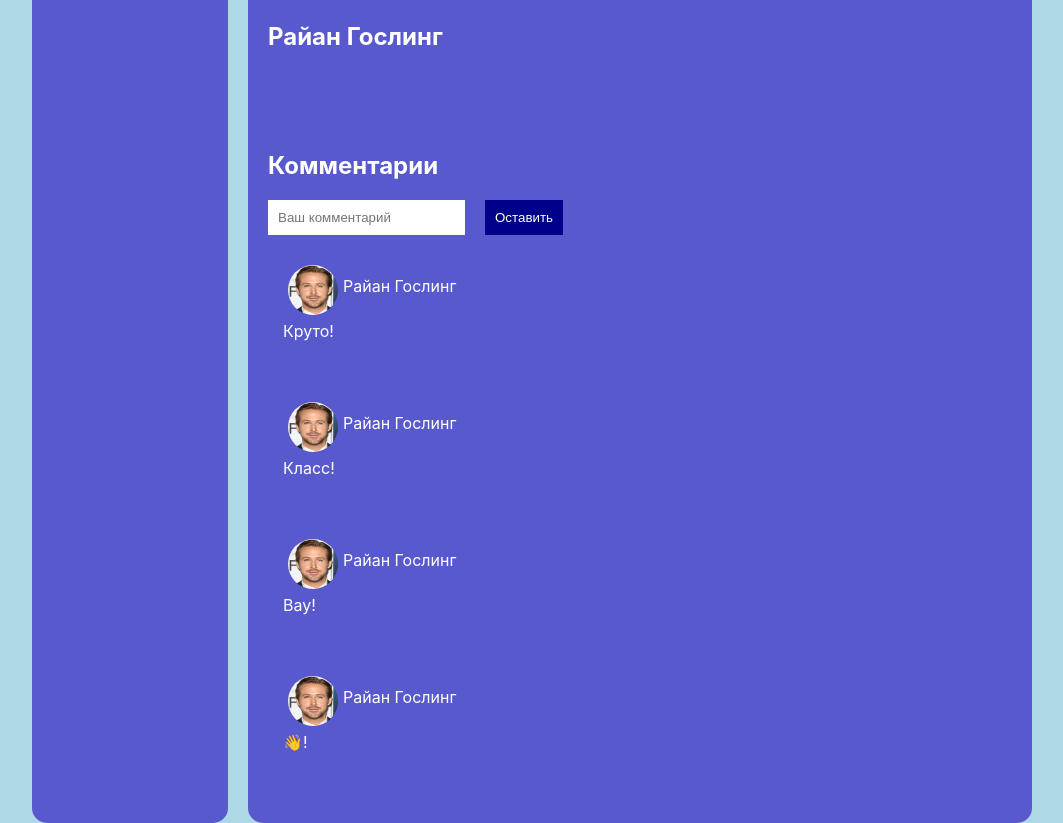
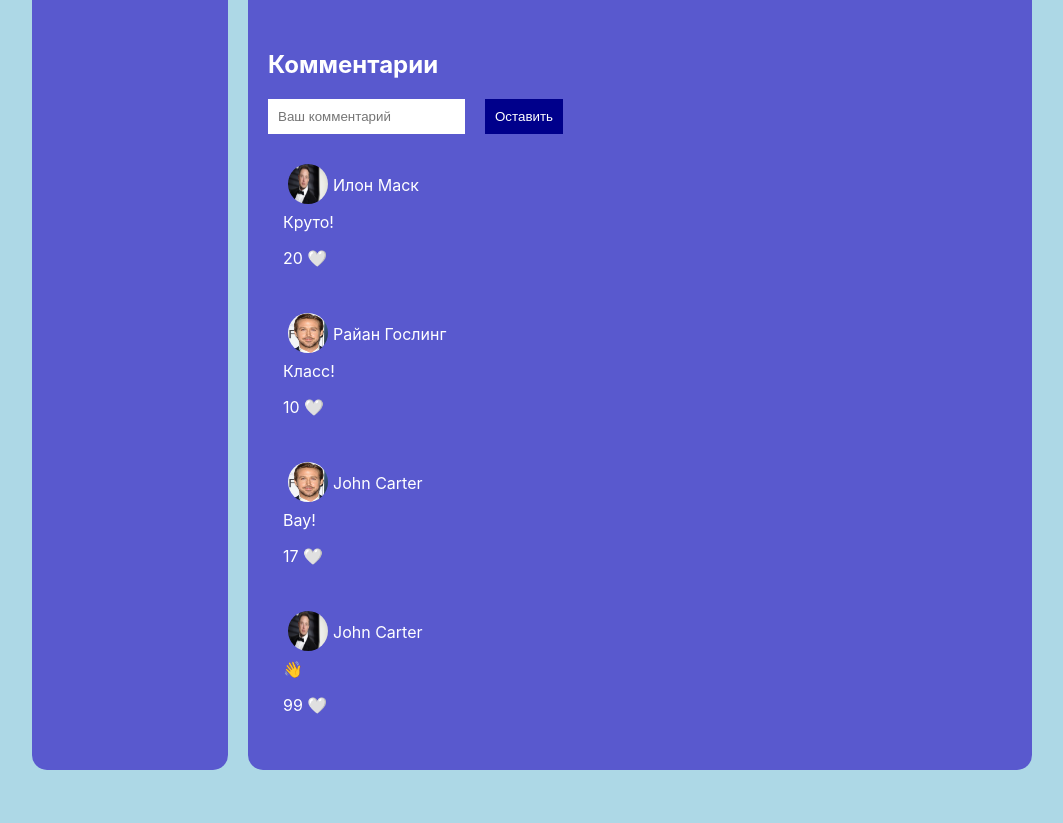
Before and after one commit to AlexB-cyber/webNetwork, a React (Create React App) app: page / in a window 1280 px wide. Shown: the part 508-1331 px from the top of the page, without its empty margins (108-1171 px from the left). After the commit the page ends 1278 px from the top, so only its background shows below. Built offline with nearby package versions, Linux system fonts and the light colour scheme.

Commit message:
version-6

```diff
--- a/src/App.js
+++ b/src/App.js
@@ -7,16 +7,16 @@ import Dialogs from './components/dialogs/dialogs.jsx';
 import Favorite from './components/favorite/favorite.jsx';
 import { BrowserRouter, Route, Switch } from 'react-router-dom/cjs/react-router-dom.min.js';
 
-function App() {
+function App(props) {
   return (
     <div className='wrapper'>
       <Header/>
       <Navbar/>
       <Switch>
-        <Route exact path="/" component={Profile}/>
-        <Route exact path="/profile" component={Profile}/>
-        <Route exact path="/dialogs" component={Dialogs}/>
-        <Route exact path="/favorite" component={Favorite}/>
+        <Route exact path="/" render={()=><Profile PostsData={props.state.PostsData}/>}/>
+        <Route exact path="/profile" render={()=><Profile PostsData={props.state.PostsData}/>}/>
+        <Route exact path="/dialogs" render={()=><Dialogs MessageItems={props.state.MessageItems} DialogNames={props.state.DialogNames}/>}/>
+        <Route exact path="/favorite" render={()=><Favorite FavoriteList={props.state.FavoriteList}/>}/>
       </Switch>
     </div>
   );
--- a/src/components/dialogs/dialogs.jsx
+++ b/src/components/dialogs/dialogs.jsx
@@ -4,26 +4,16 @@ import { NavLink } from "react-router-dom/cjs/react-router-dom.min";
 import Dialog from "./dialog/dialog";
 import Messages from "../messages/messages";
 
-let DialogNames = [
-  {name: "Alex", id: 1},
-  {name: "Elon", id: 2},
-  {name: "John", id: 3}
-]
-let MessageItems = [
-  {message: "Привет!", id: 1},
-  {message: "👋", id: 2},
-  {message: "Круто!", id: 3}
-]
 function Dialogs(props) {
   return (
     <div className="dialogs">
       <div className="dialogs-container">
-        {DialogNames.map((e) =>
+        {props.DialogNames.map((e) =>
           <Dialog name={e.name} id={e.id}/>
         )}
       </div>
       <div className="messages-container">
-        {MessageItems.map((e)=>
+        {props.MessageItems.map((e)=>
           <Messages message={e.message} id={e.id}/>
         )}
       </div>
--- a/src/components/favorite/favorite.jsx
+++ b/src/components/favorite/favorite.jsx
@@ -7,9 +7,9 @@ function Favorite(props) {
     <div className="favorite">
       <h2 className="favorite-h2">Favorite messages</h2>
       <div className="fav-mess">
-        <Favorites username={'Jennifer'} usertext="Cool" userid="4"/>
-        <Favorites username={"Helen"} usertext="OMG!" userid="5"/>
-        <Favorites username={"Margo"} usertext="🔥🔥" userid="6"/>
+        {props.FavoriteList.map((e)=>
+          <Favorites username={e.username} usertext={e.usertext} userid={e.userid}/>
+        )}
       </div>
     </div>
   );
--- a/src/components/favorite/favorites/favorites.css
+++ b/src/components/favorite/favorites/favorites.css
@@ -2,13 +2,16 @@
   margin: 20px 0 20px 20px;
   display: flex;
 }
+
 a {
   color: white;
   text-decoration: none;
 }
+
 .fav-text {
-  margin-left:20px;
+  margin-left: 20px;
 }
+
 .fav-name {
   margin-right: 20px;
 }
@@ -29,10 +32,6 @@ label {
 
 .like1 {
   display: none;
-}
-
-.like1 .like2 {
-  vertical-align: center;
 }
 
 input:checked~.like1 {
--- a/src/components/navbar/navbar.css
+++ b/src/components/navbar/navbar.css
@@ -2,12 +2,16 @@
   text-align: center;
 }
 .Navbar a {
-  border-radius: 15px;
+  /* border-radius: 15px; */
   padding: 10px;
   display: block;
   text-decoration: none;
   color: white;
 }
+.Navbar a:first-child {
+  border-top-left-radius: 15px;
+  border-top-right-radius: 15px;
+}
 .Navbar a:hover {
   background-color: rgb(11, 11, 78);
 }
--- a/src/components/profile/posts/post/post.css
+++ b/src/components/profile/posts/post/post.css
@@ -9,3 +9,7 @@
 .comm-text {
   margin-top: 1px;
 }
+.av-name img {
+  width: 40px;
+  height: 40px;
+}
--- a/src/components/profile/posts/post/post.jsx
+++ b/src/components/profile/posts/post/post.jsx
@@ -1,15 +1,19 @@
 import React from "react";
 import Avatar1 from "../../../../img/avatar1.jpg"
+import Avatar2 from "../../../../img/avatar2.jpg"
 import "./post.css"
 
 function Post(props) {
   return(
       <div className="post">
         <div className="av-name">
-          <img src={Avatar1}/>
-          <p>Райан Гослинг</p>
+          <img src={props.avatar}/>
+          <p> {props.name}</p>
         </div>
-        <p className="comm-text">{props.message}</p>
+        <div className="av-like">
+          <p className="comm-text">{props.message}</p>
+          <span>{props.likes} 🤍</span>
+        </div>
       </div>
   )
 }
--- a/src/components/profile/posts/posts.jsx
+++ b/src/components/profile/posts/posts.jsx
@@ -1,20 +1,18 @@
 import React from "react";
-import Avatar1 from "../../../img/avatar1.jpg"
 import Post from "./post/post.jsx"
 import "./posts.css"
 
-function Posts() {
-  return(
+function Posts(props) {
+  return (
     <div className="posts">
-        <h2>Комментарии</h2>
-        <div className="comm-ent">
-          <input type="text" placeholder="Ваш комментарий"/>
-          <button>Оставить</button>
-        </div>
-        <Post message="Круто!"/>
-        <Post message="Класс!"/>
-        <Post message="Вау!"/>
-        <Post message="👋!"/>
+      <h2>Комментарии</h2>
+      <div className="comm-ent">
+        <input type="text" placeholder="Ваш комментарий" />
+        <button className="button">Оставить</button>
+      </div>
+      {props.PostsData.map((e) =>
+        <Post name={e.name} message={e.message} id={e.id} likes={e.likes} avatar={e.avatar} />
+      )}
     </div>
   )
 }
--- a/src/components/profile/profile.css
+++ b/src/components/profile/profile.css
@@ -2,14 +2,14 @@
   display: block;
   padding: 20px;
   grid-template-columns: 3fr 9fr;
-  gap: 10px;
+  /* gap: 10px; */
 }
 .me img {
   border-radius: 5px;
-  width: 40%;
+  width: 30%;
 }
 .posts {
-  margin:20px;
+  margin: 10px 20px 20px 20px;
   padding: 20px;
   border-radius: 15px;
 }
--- a/src/components/profile/profile.jsx
+++ b/src/components/profile/profile.jsx
@@ -3,11 +3,11 @@ import ".//profile.css"
 import Posts from "./posts/posts.jsx"
 import ProfileInfo from "./profileInfo/profileInfo.jsx";
 
-function Profile() {
+function Profile(props) {
   return(
     <div>
       <ProfileInfo/>
-      <Posts/>
+      <Posts PostsData={props.PostsData}/>
     </div>
   )
 }
--- /dev/null
+++ b/src/data/state.js
@@ -0,0 +1,28 @@
+import Avatar1 from "./../img/avatar1.jpg"
+import Avatar2 from "./../img/avatar2.jpg"
+
+let state = {
+  PostsData : [
+    { name: "Илон Маск", message: "Круто!", id: 1, likes: 20, avatar: Avatar2 },
+    { name: "Райан Гослинг", message: "Класс!", id: 2, likes: 10, avatar: Avatar1 },
+    { name: "John Carter", message: "Вау!", id: 3, likes: 17, avatar: Avatar1 },
+    { name: "John Carter", message: "👋", id: 4, likes: 99, avatar: Avatar2 }
+  ],
+  DialogNames : [
+    {name: "Alex", id: 1},
+    {name: "Elon", id: 2},
+    {name: "John", id: 3}
+  ],
+  MessageItems : [
+    {message: "Привет!", id: 1},
+    {message: "👋", id: 2},
+    {message: "Круто!", id: 3}
+  ],
+  FavoriteList : [
+    {username: 'Jennifer', usertext: "Cool!", userid: 4},
+    {username: 'Helen', usertext: "OMG!", userid: 5},
+    {username: 'Margo', usertext: "🔥🔥", userid: 6}
+  ]
+}
+
+export default state
--- a/src/index.js
+++ b/src/index.js
@@ -4,12 +4,15 @@ import './index.css';
 import App from './App';
 import reportWebVitals from './reportWebVitals';
 import { BrowserRouter } from 'react-router-dom/cjs/react-router-dom.min';
+import state from './data/state';
 
 const root = ReactDOM.createRoot(document.getElementById('root'));
 root.render(
   <React.StrictMode>
     <BrowserRouter>
-      <App />
+      <App
+        state = {state}
+      />
     </BrowserRouter>
   </React.StrictMode>
 );
```
Also changed, not shown: src/img/avatar2.jpg (added).
